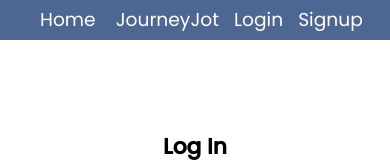
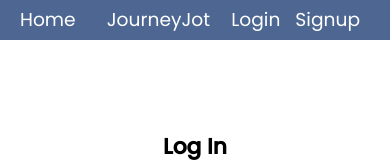
Before and after one commit to Stroller15/JourneyJot-frontend, a React (Create React App) app: page /api/login in a window 390 px wide. Shown: the top 162 px of the page. Built offline with nearby package versions, Linux system fonts and the light colour scheme.

Commit message:
fix margin of navbar

```diff
--- a/src/styles/styles.module.scss
+++ b/src/styles/styles.module.scss
@@ -195,7 +195,7 @@
 .navstyle
 {
     nav ul li{
-    margin-left: -5px;
+    margin-left: -25px;
     margin-right: 20px;
 
 }
@@ -217,7 +217,7 @@ div span {
 .navstyle .loginSignup {
 
     display: flex;
-    margin-left: -15px;
+    margin-left: -20px;
 }
 
 }
```
